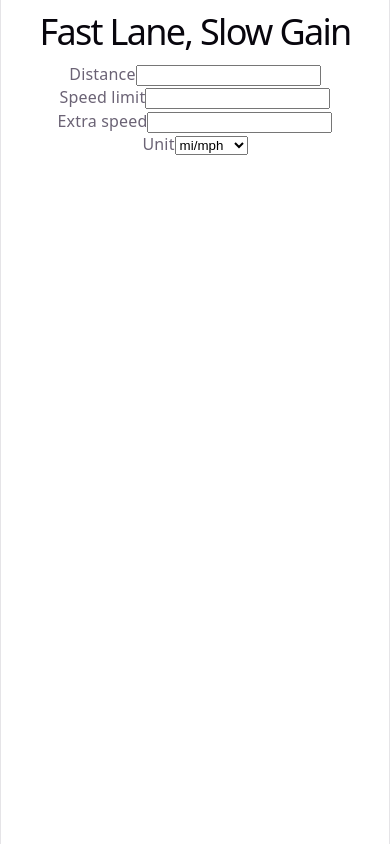
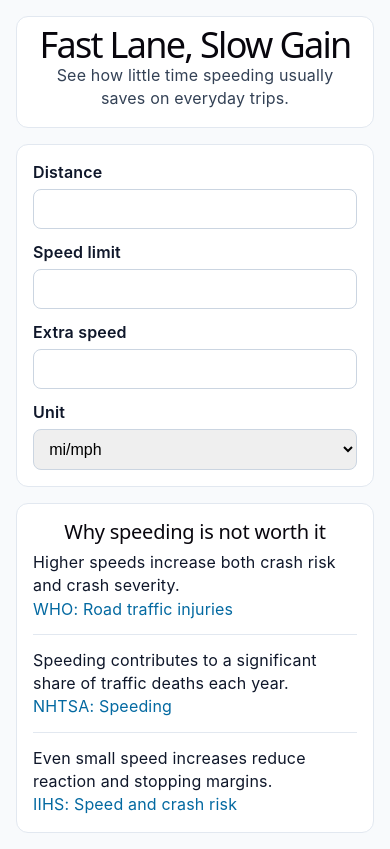
Before and after one commit to RazvanGolan/Fast-Lane-Slow-Gain, a React (Vite) app: page / in a window 390 px wide. Built offline with nearby package versions, Linux system fonts and the light colour scheme.

Commit message:
feat: add safety facts and responsive layout

```diff
--- a/src/App.tsx
+++ b/src/App.tsx
@@ -1,10 +1,20 @@
 import { SpeedCalculatorForm } from "./features/calculator/components/SpeedCalculatorForm";
+import SafetyFacts from "./features/content/SafetyFacts";
+import "./styles/app.css";
 
 export default function App() {
   return (
-    <main>
-      <h1>Fast Lane, Slow Gain</h1>
-      <SpeedCalculatorForm />
+    <main className="page">
+      <header className="card hero">
+        <h1>Fast Lane, Slow Gain</h1>
+        <p>See how little time speeding usually saves on everyday trips.</p>
+      </header>
+
+      <section className="card" aria-label="Calculator panel">
+        <SpeedCalculatorForm />
+      </section>
+
+      <SafetyFacts />
     </main>
   );
 }
--- /dev/null
+++ b/src/features/content/SafetyFacts.tsx
@@ -0,0 +1,22 @@
+import { safetyFacts } from "./safetyFactsData";
+
+function SafetyFacts() {
+  return (
+    <section className="card facts" aria-label="Safety facts">
+      <h2>Why speeding is not worth it</h2>
+      <ul className="facts-list">
+        {safetyFacts.map((fact) => (
+          <li key={fact.sourceUrl}>
+            <p>{fact.text}</p>
+            <a href={fact.sourceUrl} target="_blank" rel="noreferrer">
+              {fact.sourceLabel}
+            </a>
+          </li>
+        ))}
+      </ul>
+    </section>
+  );
+}
+
+export { SafetyFacts };
+export default SafetyFacts;
--- /dev/null
+++ b/src/features/content/safetyFactsData.ts
@@ -0,0 +1,23 @@
+export interface SafetyFact {
+  text: string;
+  sourceLabel: string;
+  sourceUrl: string;
+}
+
+export const safetyFacts: SafetyFact[] = [
+  {
+    text: "Higher speeds increase both crash risk and crash severity.",
+    sourceLabel: "WHO: Road traffic injuries",
+    sourceUrl: "https://www.who.int/news-room/fact-sheets/detail/road-traffic-injuries",
+  },
+  {
+    text: "Speeding contributes to a significant share of traffic deaths each year.",
+    sourceLabel: "NHTSA: Speeding",
+    sourceUrl: "https://www.nhtsa.gov/risky-driving/speeding",
+  },
+  {
+    text: "Even small speed increases reduce reaction and stopping margins.",
+    sourceLabel: "IIHS: Speed and crash risk",
+    sourceUrl: "https://www.iihs.org/topics/speed",
+  },
+];
--- /dev/null
+++ b/src/styles/app.css
@@ -0,0 +1,109 @@
+#root {
+  width: 100%;
+  max-width: none;
+  margin: 0;
+  border: 0;
+  min-height: 100vh;
+}
+
+body {
+  margin: 0;
+  color: #0f172a;
+  background: #f8fafc;
+  font-family: Inter, system-ui, sans-serif;
+}
+
+.page {
+  max-width: 960px;
+  margin: 0 auto;
+  padding: 1rem;
+  display: grid;
+  gap: 1rem;
+}
+
+.card {
+  background: #ffffff;
+  border: 1px solid #e2e8f0;
+  border-radius: 12px;
+  padding: 1rem;
+}
+
+.hero h1 {
+  margin: 0 0 0.5rem;
+}
+
+.hero p {
+  margin: 0;
+  color: #334155;
+}
+
+form {
+  display: grid;
+  gap: 0.75rem;
+}
+
+label {
+  display: block;
+  font-weight: 600;
+  margin-bottom: 0.35rem;
+  text-align: left;
+}
+
+input,
+select {
+  width: 100%;
+  box-sizing: border-box;
+  padding: 0.6rem 0.7rem;
+  border: 1px solid #cbd5e1;
+  border-radius: 8px;
+  font-size: 1rem;
+}
+
+input:focus,
+select:focus {
+  outline: 2px solid #0ea5e9;
+  outline-offset: 1px;
+}
+
+.facts h2 {
+  margin-top: 0;
+}
+
+.facts-list {
+  list-style: none;
+  padding: 0;
+  margin: 0;
+  display: grid;
+  gap: 0.85rem;
+}
+
+.facts-list li {
+  border-top: 1px solid #e2e8f0;
+  padding-top: 0.85rem;
+  text-align: left;
+}
+
+.facts-list li:first-child {
+  border-top: 0;
+  padding-top: 0;
+}
+
+.facts-list a {
+  color: #0369a1;
+  text-decoration: none;
+}
+
+.facts-list a:hover {
+  text-decoration: underline;
+}
+
+@media (min-width: 768px) {
+  .page {
+    gap: 1.25rem;
+    padding: 2rem;
+  }
+
+  .card {
+    padding: 1.25rem;
+  }
+}
```
Also changed, not shown: 1 other file (tests, documents, lock files or other folders).
